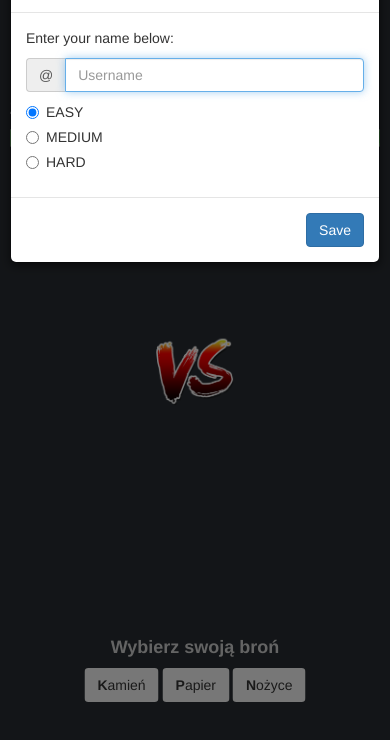
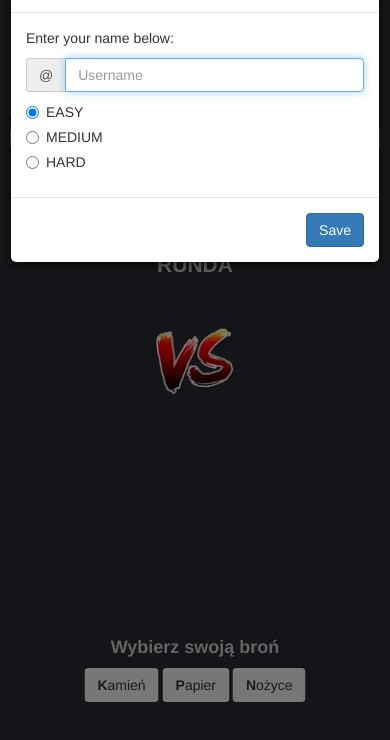
Before and after one commit to klimsko/kpn, a plain HTML site: page index.html in a window 390 px wide. Shown: the part 100-840 px from the top of the page. Drawn offline with nearby package versions, Linux system fonts and the light colour scheme.

Commit message:
small fixes

```diff
--- a/script.js
+++ b/script.js
@@ -49,9 +49,9 @@ $('.save').click(function () {
     }
   } else {
     $('#myModal').modal('hide');
+    $('.me .name h2').text(userName);
     keyboard();
-    $('.me .name h2').text(userName);
-  }
+    }
 });
 $('.ok').click(function (){
   $('#myModal2').modal('hide');
@@ -343,10 +343,12 @@ function gameOver(){
   if (aiHealth <= 0) {
     $('.finish').html('<p>'+'<b>'+'Wygrałeś!!!'+'</b>'+'</p>');
     modal2();
+    runda = 0;
   }
   else if (myHealth <= 0){
     $('.finish').html('<p>'+'<b>'+'Przegrałeś ;)'+'</b>'+'</p>');
     modal2();
+    runda = 0;
   }
 }
 
@@ -359,7 +361,6 @@ function reset(){
   $('.log').empty();
   $('.left-side').empty();
   $('.right-side').empty();
-  $('.round').empty();
 }
 
 reset();
--- a/style.css
+++ b/style.css
@@ -14,7 +14,7 @@ body {
 	left: 50%;
 	transform: translateX(-50%);
 	width: 40%;
-	min-height: 150px;
+	min-height: 100px;
 
 }
 	.battleField .box {
@@ -238,7 +238,6 @@ body {
 	.battleField {
 		top: 50%;
 		width: 100%;
-		min-height: 150px;
 	}
 	.battleField .box p{
 		font-size: 1.5em;
```
